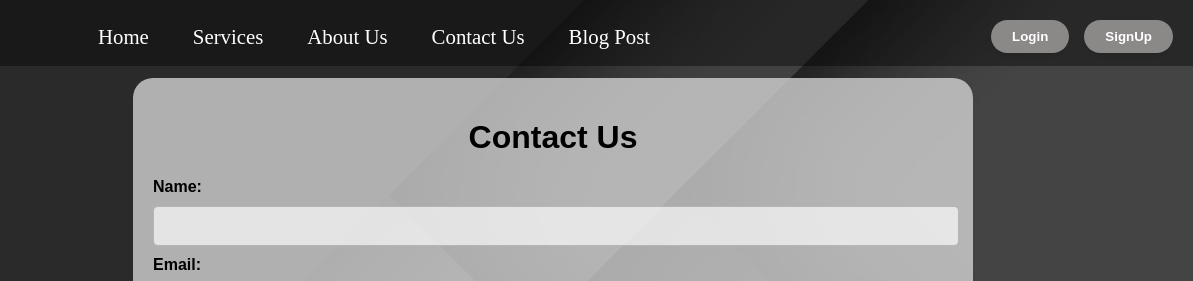
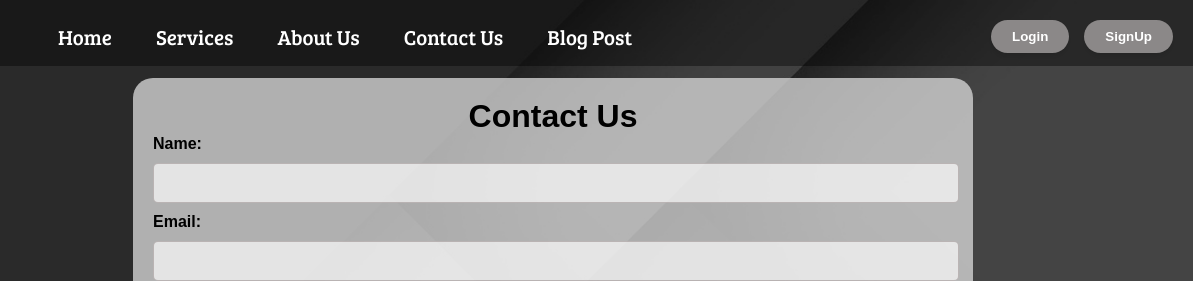
Before and after one commit to subhamkkhadgi/Subodh_Karki, a plain HTML site: page HTML/contactus.html in a window 1280 px wide. Shown: the top 281 px of the page, 87-1280 px from the left. Drawn offline with Linux system fonts and the light colour scheme.

Commit message:
commit message

```diff
--- a/HTML/contactus.html
+++ b/HTML/contactus.html
@@ -4,6 +4,12 @@
   <meta charset="UTF-8">
   <meta name="viewport" content="width=device-width, initial-scale=1.0">
   <title>Contact Us - Mind Connect</title>
+  <link rel="preconnect" href="https://fonts.googleapis.com">
+    <link rel="preconnect" href="https://fonts.gstatic.com" crossorigin>
+    <link
+        href="https://fonts.googleapis.com/css2?family=Bree+Serif&family=Poppins:ital,wght@0,100;0,200;0,300;0,400;0,500;0,600;0,700;0,800;0,900;1,100;1,200;1,300;1,400;1,500;1,600;1,700;1,800;1,900&display=swap"
+        rel="stylesheet">
+    <link rel="stylesheet" href="../CSS/index.css">
   <link rel="stylesheet" href="../CSS/contactus.css">
 </head>
 <body>
@@ -12,7 +18,7 @@
         <img src="../Images/logo.webp" alt="MindConnect">
     </div>
     <ul>
-        <li class="item"><a href="../HTML/index.html">Home</a></li>
+        <li class="item"><a href="/index.html">Home</a></li>
         <li class="dropdown">
             <a href="#" class="dropbtn">Services</a>
             <div class="dropdown-content">
```
Also changed, not shown: HTML/Anxiety.html (+1 -1 lines), HTML/aboutus.html (+1 -1 lines), HTML/blog.html (+1 -1 lines), HTML/communityforums.html (+1 -1 lines), HTML/depression.html (+1 -1 lines), HTML/eventcalender.html (+1 -1 lines), HTML/login.html (+1 -1 lines), HTML/selection.html (+1 -1 lines), HTML/signup.html (+1 -1 lines), HTML/stress.html (+1 -1 lines), index.html (renamed from HTML/index.html, +2 -2 lines).
